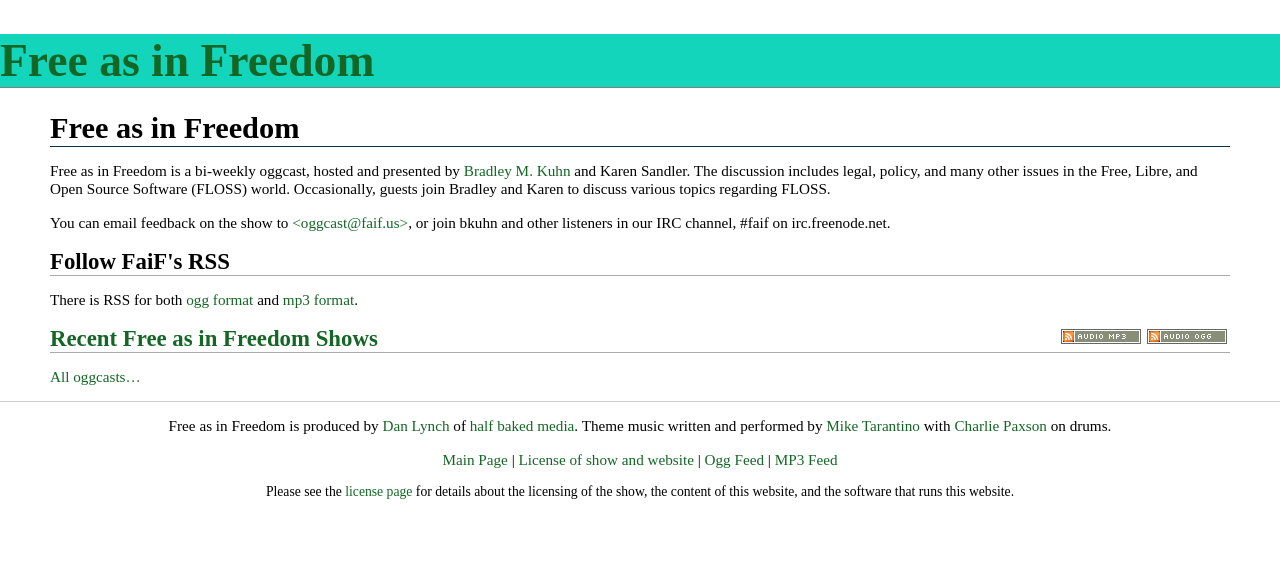
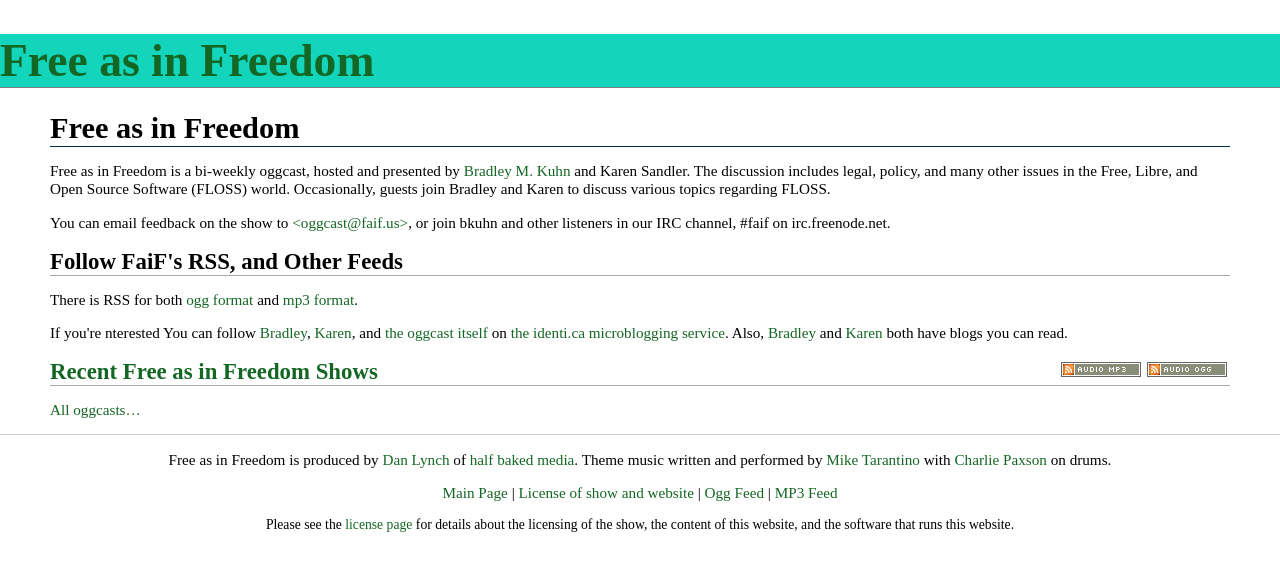
Before and after one commit to bkuhn/podjango, a Django app: template podjango/templates/frontpage.html in a window 1280 px wide. Shown: the top 571 px of the page. Run offline with Django 3.2, Linux system fonts and the light colour scheme; the template is opened without the code that fills it, so the values that code supplies are empty.

Commit message:
Added link to Bradley and Karen's identi.ca and blogs.

```diff
--- a/podjango/templates/frontpage.html
+++ b/podjango/templates/frontpage.html
@@ -19,9 +19,18 @@ Bradley and Karen to discuss various topics regarding FLOSS.</p>
   bkuhn and other listeners in our IRC channel, #faif on
   irc.freenode.net.</p>
 
-<h2>Follow FaiF's RSS</h2>
+
+<h2>Follow FaiF's RSS, and Other Feeds</h2>
 
 <p>There is RSS for both <a href="/feeds/cast-ogg/">ogg format</a> and  <a href="/feeds/cast-mp3/">mp3 format</a>.</p>
+
+<p>If you're nterested You can
+  follow <a href="http://identi.ca/bkuhn">Bradley</a>, <a href="http://identi.ca/kaz">Karen</a>,
+  and <a href="http://identi.ca/faif">the oggcast itself</a>
+  on <a href="http://identi.ca/">the identi.ca microblogging service</a>.
+  Also, <a href="http://ebb.org/bkuhn/blog">Bradley</a>
+  and <a href="http://gnomg.org">Karen</a> both have blogs you can
+  read.</p>
 
 <h2>
 <a href="/feeds/cast-ogg/"
```
